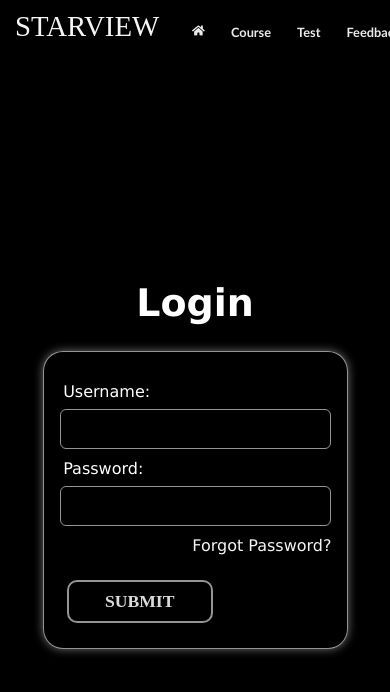
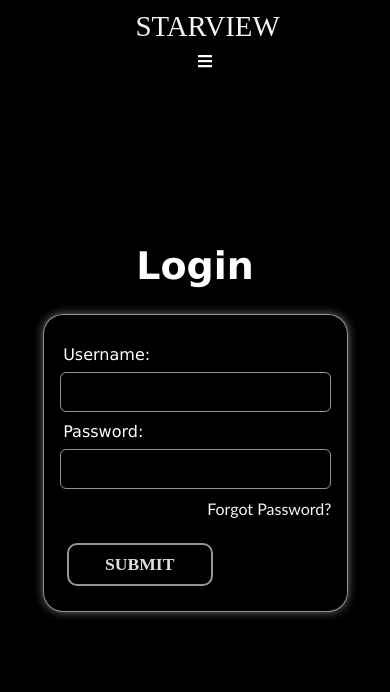
Before and after one commit to vijay-varadarajan/starview, a React (Create React App) app: page /login in a window 390 px wide. Shown: the top 692 px of the page. Built offline with nearby package versions, Linux system fonts and the light colour scheme; a web font is replaced by a local one.

Commit message:
added nav dropdown

```diff
--- a/src/pages/Home/About.js
+++ b/src/pages/Home/About.js
@@ -11,7 +11,7 @@ const About = () => {
         </div>
         <div id="about-name">
             <a href="home.htm"><h2>STARVIEW</h2></a>
-            <a href="#" id="schedule-btn-link">
+            <a href="https://github.com/vijay-varadarajan/starview" id="schedule-btn-link">
                 <button className="get-started-btn">
                     <div className="get-started-btn-div" id="get-started-btn-div"> <p>
                         <FaGithub />
--- a/src/pages/Home/Hero.js
+++ b/src/pages/Home/Hero.js
@@ -19,6 +19,7 @@ const Hero = () => {
     };
 
     useEffect(() => {
+        window.addEventListener('load', handleWindowResize);
         window.addEventListener('resize', handleWindowResize);
         return () => {
             window.removeEventListener('resize', handleWindowResize);
--- a/src/pages/Home/Media.css
+++ b/src/pages/Home/Media.css
@@ -1,4 +1,7 @@
 @media screen and (max-width: 772px) {
+    .nav-dropdown {
+        display: none;
+    }
 
     #navbar {
         padding: 7px 10px 16px 10px;
@@ -101,6 +104,10 @@
 }
 
 @media screen and (max-width: 500px) {
+    .nav-dropdown {
+        display: none;
+    }
+
     #navbar {
         padding: 7px 10px 16px 10px;
         display: flex;
--- a/src/pages/Home/Navbar.css
+++ b/src/pages/Home/Navbar.css
@@ -41,7 +41,7 @@
 }
 
 #nav-links-div ul li {
-    margin: 0px 8px;
+    margin: 6px 8px;
 }
 
 #nav-links-div ul li a {
@@ -55,3 +55,23 @@
     color: rgba(255, 255, 255, 0.582);
     cursor: pointer;
 }
+
+.dropdown-item {
+    margin: 5px;
+}
+
+@media screen and (max-width: 500px) {
+    .nav-dropdown {
+        display: none;
+    }
+
+    #navbar {
+        padding: 7px 10px 16px 10px;
+        display: block;
+    }
+
+    #nav-links-div a {
+        font-size: 0.8rem;
+        margin: 0px 5px;
+    }
+}
--- a/src/pages/Home/Navbar.js
+++ b/src/pages/Home/Navbar.js
@@ -1,25 +1,42 @@
-import React from 'react'
-import './Navbar.css'
-import './Media.css'
-import { FaBars } from 'react-icons/fa';
-
+import React, { useState } from 'react';
+import './Navbar.css';
+import './Media.css';
+import { FaBars, FaTimes } from 'react-icons/fa';
 import { Link } from 'react-router-dom';
 
 const Navbar = ({ navbarStyle }) => {
+  const [dropdownVisible, setDropdownVisible] = useState(false);
+
+  const toggleDropdown = () => {
+    setDropdownVisible(!dropdownVisible);
+  };
+
   return (
     <header>
-        <nav id="navbar" style={navbarStyle}>
-            <div id="nav-links-div">
-                <ul id="nav-links">
-                    <li className="nav-dropdown"><FaBars /></li>
-                    <li><a href="#" className="nav-link">Home</a></li>
-                    <li><a href="#schedule" className="nav-link">Schedule</a></li>
-                    <li><a href="#about" className="nav-link">About</a></li>
+      <nav id="navbar" style={navbarStyle}>
+        <div id="nav-links-div">
+          <ul id="nav-links">
+            <li className="nav-dropdown" onClick={toggleDropdown}>
+              {dropdownVisible ? <FaTimes style={{transform: "translateY(12px)", animation: "1s ease"}}/> : <FaBars style={{transform: "translateY(2px)", transition: "1s ease"}}/>}
+              {dropdownVisible && (
+                <ul className="dropdown-menu" style={{position:'absolute', display:"flex", flexDirection:'column', margin:'27px 0px 0px -20px', alignItems:"flex-start"}}>
+                  <li className='dropdown-item'><Link to="/login">Login</Link></li>
+                  <li className='dropdown-item'><Link to="/signup">Signup</Link></li>
+                  <li className='dropdown-item'><Link to="/register">Register</Link></li>
+                  <li className='dropdown-item'><Link to="/course">Course</Link></li>
+                  <li className='dropdown-item'><Link to="/test">Test</Link></li>
+                  <li className='dropdown-item'><Link to="/feedback">Feedback</Link></li>
                 </ul>
-            </div>
-        </nav>
+              )}
+            </li>
+            <li><Link to="#" className="nav-link">Home</Link></li>
+            <li><Link to="#schedule" className="nav-link">Schedule</Link></li>
+            <li><Link to="#about" className="nav-link">About</Link></li>
+          </ul>
+        </div>
+      </nav>
     </header>
-  )
-}
+  );
+};
 
-export default Navbar
+export default Navbar;
--- a/src/pages/Login.css
+++ b/src/pages/Login.css
@@ -21,7 +21,8 @@ body {
 
 a {
     text-decoration: none;
-    color: whitesmoke
+    color: whitesmoke;
+    font-family: 'Trebuchet MS', 'Lucida Sans Unicode', 'Lucida Grande', 'Lucida Sans', Arial, sans-serif;
 }
 
 ::-webkit-scrollbar {
@@ -84,7 +85,7 @@ a {
 }
 
 #nav-links-div ul li {
-    margin: 0px 8px;
+    margin: 3px 8px;
 }
 
 #nav-links-div ul li a {
@@ -105,7 +106,7 @@ a {
     justify-content: center;
     flex-direction: column;
     min-height: 90vh;
-    margin-top: 25px;
+    margin-top: 5px;
     font-family: Verdana, Geneva, Tahoma, sans-serif;
 }
 
@@ -323,7 +324,12 @@ button[type=submit]:hover {
 
 
 @media screen and (max-width: 767px) {
+    .nav-dropdown {
+        display: none;
+    }
+
     #navbar {
+        display: block;
         padding: 10px 10px 10px 10px;
     }
 
@@ -332,7 +338,7 @@ button[type=submit]:hover {
     }
 
     #form-header {
-        margin: 40px 0px 0px 0px;
+        margin: 0px 0px 0px 0px;
     }
 
     .form-container {
--- a/src/pages/Navbar/Navbar.css
+++ b/src/pages/Navbar/Navbar.css
@@ -56,3 +56,36 @@
     color: rgba(255, 255, 255, 0.582);
     cursor: pointer;
 }
+
+#dropdown-menu {
+    position: absolute;
+    background-color: rgba(0, 0, 0, 0.85);
+    width: 100%;
+    z-index: 1;
+    padding: 0px 0px;
+    margin-left: -10px;
+    margin-top: 10px;
+}
+
+#dropdown-list{
+    margin-top: 5px;
+    margin-left: -50px;
+    list-style: none;
+}
+
+@media screen and (max-width: 772px) {
+
+    #navbar {
+        padding: 7px 10px 16px 10px;
+        display: block;
+    }
+
+    #nav-links-div a {
+        font-size: 0.8rem;
+        margin: 0px 5px;
+    }
+
+    #nav-links-div ul li {
+        margin: 0px 5px;
+    }
+}
--- a/src/pages/Navbar/Navbar.js
+++ b/src/pages/Navbar/Navbar.js
@@ -1,15 +1,53 @@
 import React from 'react'
 import './Navbar.css'
-import { FaHome } from 'react-icons/fa'
+import { FaBars, FaHome, FaTimes } from 'react-icons/fa'
 import { Link } from 'react-router-dom'
+import { useState, useEffect } from 'react'
 
 const Navbar = () => {
+  const [dropdownVisible, setDropdownVisible] = useState(false);
+  const [screenWidth, setScreenWidth] = useState(window.innerWidth);
+
+  const toggleDropdown = () => {
+    setDropdownVisible(!dropdownVisible);
+  };
+
+  useEffect(() => {
+    const handleResize = () => {
+      setScreenWidth(window.innerWidth);
+    };
+
+    window.addEventListener('resize', handleResize);
+
+    return () => {
+      window.removeEventListener('resize', handleResize);
+    };
+  }, []);
 
   return (
     <nav id="navbar">
         <div id="logo-div">
             <Link to="/">STARVIEW</Link>
         </div>
+        {screenWidth < 772 ? (
+            <div id="dropdown-menu">
+                <b onClick={toggleDropdown} style={{marginBottom:"-50px", marginTop:"20px"}}>
+                  {dropdownVisible ? <FaTimes/> : <FaBars />}
+                </b>
+                {dropdownVisible && (
+                    <ul id="dropdown-list">
+                        <li><Link to="/" className="nav-link"><FaHome /></Link></li>
+                        <li><Link to="/course" className="nav-link">Course</Link></li>
+                        <li><Link to="/test" className="nav-link">Test</Link></li>
+                        <li><Link to="/feedback" className="nav-link">Feedback</Link></li>
+                        <li><Link to="/login" className="nav-link">Login</Link></li>
+                        <li><Link to="/signup" className="nav-link">Signup</Link></li>
+                        <li><Link to="/register" className="nav-link">Register</Link></li>
+                    </ul>
+                )}
+            </div>
+        ) : (
+
         <div id="nav-links-div">
             <ul id="nav-links">
                 <li><Link to="/" className="nav-link"><FaHome /></Link></li>
@@ -23,6 +61,7 @@ const Navbar = () => {
                   </>
             </ul>
         </div>
+        )}
     </nav>
   )
 }
--- a/src/pages/Test.js
+++ b/src/pages/Test.js
@@ -13,17 +13,17 @@ const Test = () => {
     e.preventDefault()
     const answers = ['b', 'a', 'a', 'a', 'a', 'c', 'b', 'c', 'a', 'b']
 
-    let score = 0
+    let temp_score = 0
     for (let i = 1; i <= 10; i++) {
       const answer = document.querySelector(`input[name="${i}"]:checked`)
       if (answer) {
         if (answer.value === answers[i - 1]) {
-          score++
+          temp_score++
         }
       }
     }
 
-    setScore(score)
+    setScore(temp_score)
     console.log(score)
 
     window.alert(`You scored ${score}/10`)
```
Also changed, not shown: todo.txt.
